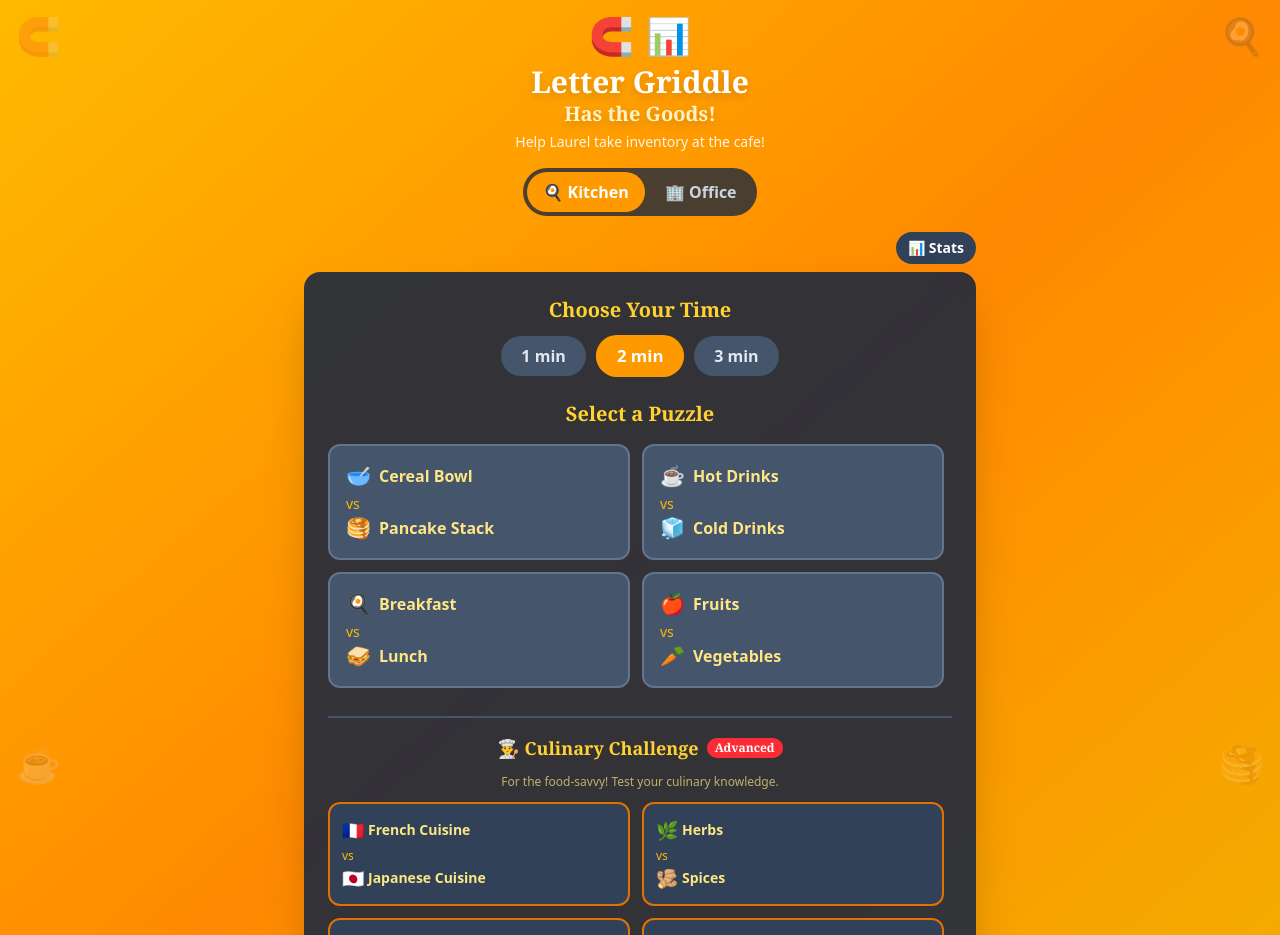
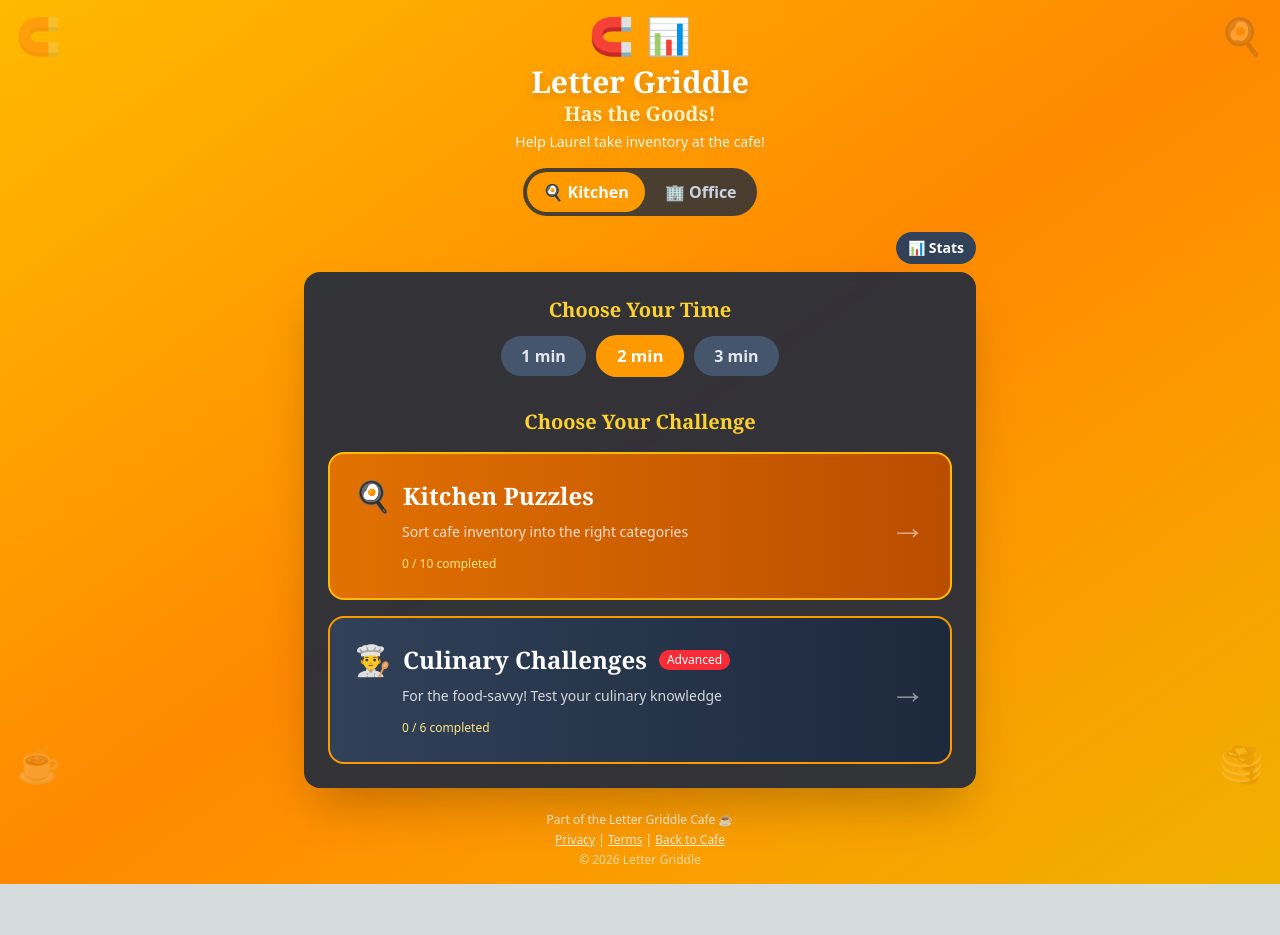
Before and after one commit to lauriegriddle/griddle-game, a Next.js app: page /goods in a window 1280 px wide. Shown: the top 935 px of the page. After the commit the page ends 884 px from the top, so only its background shows below. Built offline with nearby package versions, Linux system fonts and the light colour scheme.

Commit message:
Redesign puzzle selection with two-screen flow - eliminates scroll issues

```diff
--- a/app/goods/page.js
+++ b/app/goods/page.js
@@ -805,8 +805,9 @@ const HasTheGoods = () => {
   // Mode state - kitchen or office
   const [gameMode, setGameMode] = useState('kitchen'); // 'kitchen' or 'office'
 
-  // Game state
-  const [gameState, setGameState] = useState('menu'); // 'menu', 'playing', 'won', 'lost'
+  // Game state - now includes 'selectType' for choosing regular vs challenge
+  const [gameState, setGameState] = useState('menu'); // 'menu', 'selectType', 'selectPuzzle', 'playing', 'won', 'lost'
+  const [puzzleType, setPuzzleType] = useState('regular'); // 'regular' or 'challenge'
   const [currentPuzzle, setCurrentPuzzle] = useState(null);
   const [selectedTime, setSelectedTime] = useState(120); // Default 2 minutes
   const [timeLeft, setTimeLeft] = useState(0);
@@ -817,10 +818,6 @@ const HasTheGoods = () => {
   const [wrongPlacements, setWrongPlacements] = useState({});
   const [showConfetti, setShowConfetti] = useState(false);
   const [mistakesMade, setMistakesMade] = useState(0);
-
-  // Touch scroll tracking - prevents accidental puzzle selection while scrolling
-  const [isScrolling, setIsScrolling] = useState(false);
-  const scrollTimeoutRef = React.useRef(null);
 
   // Stats and modals
   const [showStatsModal, setShowStatsModal] = useState(false);
@@ -1074,28 +1071,8 @@ const HasTheGoods = () => {
     return `${mins}:${secs.toString().padStart(2, '0')}`;
   };
 
-  // Handle scroll events - track when user is scrolling to prevent accidental clicks
-  const handleScrollStart = () => {
-    setIsScrolling(true);
-    if (scrollTimeoutRef.current) {
-      clearTimeout(scrollTimeoutRef.current);
-    }
-  };
-
-  const handleScrollEnd = () => {
-    // Small delay before allowing clicks again
-    scrollTimeoutRef.current = setTimeout(() => {
-      setIsScrolling(false);
-    }, 150);
-  };
-
-  // Start game - with scroll protection
+  // Start game
   const startGame = (puzzle) => {
-    // Prevent starting game if user was just scrolling
-    if (isScrolling) {
-      return;
-    }
-
     const allItems = [
       ...puzzle.words.map((w, i) => ({ ...w, id: `word-${i}`, type: 'word' })),
       ...puzzle.emojis.map((e, i) => ({ ...e, id: `emoji-${i}`, type: 'emoji' }))
@@ -1103,6 +1080,9 @@ const HasTheGoods = () => {
 
     // Shuffle items
     const shuffled = [...allItems].sort(() => Math.random() - 0.5);
+
+    // Track puzzle type for "More Puzzles" navigation
+    setPuzzleType(puzzle.difficulty === 'challenge' ? 'challenge' : 'regular');
 
     setCurrentPuzzle(puzzle);
     setFridgeItems(shuffled);
@@ -1355,14 +1335,14 @@ Play at lettergriddle.com/goods`;
           </button>
         </div>
 
-        {/* Menu State */}
+        {/* Menu State - Choose Time and Puzzle Type */}
         {gameState === 'menu' && (
           <div className="bg-slate-800/90 rounded-2xl p-6 shadow-2xl backdrop-blur">
             {/* Time Selection */}
             <h3 className={`text-xl font-bold ${gameMode === 'kitchen' ? 'text-amber-300' : 'text-blue-300'} text-center mb-3`} style={{ fontFamily: 'Georgia, serif' }}>
               Choose Your Time
             </h3>
-            <div className="flex justify-center gap-3 mb-6">
+            <div className="flex justify-center gap-3 mb-8">
               {[60, 120, 180].map((time) => (
                 <button
                   key={time}
@@ -1381,23 +1361,130 @@ Play at lettergriddle.com/goods`;
             </div>
 
             <h3 className={`text-xl font-bold ${gameMode === 'kitchen' ? 'text-amber-300' : 'text-blue-300'} text-center mb-4`} style={{ fontFamily: 'Georgia, serif' }}>
-              Select a Puzzle
+              Choose Your Challenge
             </h3>
 
-            <div
-              className="grid grid-cols-2 gap-3 max-h-64 overflow-y-auto pr-2 mb-4"
-              onScroll={handleScrollStart}
-              onTouchMove={handleScrollStart}
-              onTouchEnd={handleScrollEnd}
-              onMouseUp={handleScrollEnd}
-            >
-              {currentPuzzles.filter(p => !p.difficulty).map((puzzle) => (
+            {/* Two Big Buttons for Regular vs Challenge */}
+            <div className="space-y-4">
+              {/* Regular Puzzles Button */}
+              <button
+                onClick={() => { setPuzzleType('regular'); setGameState('selectPuzzle'); }}
+                className={`w-full p-6 rounded-2xl text-left transition-all hover:scale-[1.02] ${
+                  gameMode === 'kitchen'
+                    ? 'bg-gradient-to-r from-amber-600 to-amber-700 hover:from-amber-500 hover:to-amber-600 border-2 border-amber-400'
+                    : 'bg-gradient-to-r from-blue-600 to-blue-700 hover:from-blue-500 hover:to-blue-600 border-2 border-blue-400'
+                }`}
+              >
+                <div className="flex items-center justify-between">
+                  <div>
+                    <div className="flex items-center gap-3 mb-2">
+                      <span className="text-3xl">{gameMode === 'kitchen' ? '🍳' : '🏢'}</span>
+                      <span className="text-2xl font-bold text-white" style={{ fontFamily: 'Georgia, serif' }}>
+                        {gameMode === 'kitchen' ? 'Kitchen Puzzles' : 'Office Puzzles'}
+                      </span>
+                    </div>
+                    <p className="text-white/80 text-sm ml-12">
+                      {gameMode === 'kitchen'
+                        ? 'Sort cafe inventory into the right categories'
+                        : 'Organize office items and pop culture'}
+                    </p>
+                    <div className="ml-12 mt-2">
+                      <span className={`text-xs ${gameMode === 'kitchen' ? 'text-amber-200' : 'text-blue-200'}`}>
+                        {currentPuzzles.filter(p => !p.difficulty).filter(p => currentModeStats.completedPuzzleIds.includes(p.id)).length} / {currentPuzzles.filter(p => !p.difficulty).length} completed
+                      </span>
+                    </div>
+                  </div>
+                  <span className="text-4xl text-white/50">→</span>
+                </div>
+              </button>
+
+              {/* Challenge Puzzles Button */}
+              <button
+                onClick={() => { setPuzzleType('challenge'); setGameState('selectPuzzle'); }}
+                className={`w-full p-6 rounded-2xl text-left transition-all hover:scale-[1.02] border-2 ${
+                  gameMode === 'kitchen'
+                    ? 'bg-gradient-to-r from-slate-700 to-slate-800 hover:from-slate-600 hover:to-slate-700 border-amber-500'
+                    : 'bg-gradient-to-r from-slate-700 to-slate-800 hover:from-slate-600 hover:to-slate-700 border-blue-500'
+                }`}
+              >
+                <div className="flex items-center justify-between">
+                  <div>
+                    <div className="flex items-center gap-3 mb-2">
+                      <span className="text-3xl">{gameMode === 'kitchen' ? '👨‍🍳' : '🧠'}</span>
+                      <span className="text-2xl font-bold text-white" style={{ fontFamily: 'Georgia, serif' }}>
+                        {gameMode === 'kitchen' ? 'Culinary Challenges' : 'Trivia Challenges'}
+                      </span>
+                      <span className="text-xs bg-red-500 text-white px-2 py-0.5 rounded-full">Advanced</span>
+                    </div>
+                    <p className="text-white/80 text-sm ml-12">
+                      {gameMode === 'kitchen'
+                        ? 'For the food-savvy! Test your culinary knowledge'
+                        : 'For the trivia buffs! Test your knowledge across topics'}
+                    </p>
+                    <div className="ml-12 mt-2">
+                      <span className={`text-xs ${gameMode === 'kitchen' ? 'text-amber-200' : 'text-blue-200'}`}>
+                        {currentPuzzles.filter(p => p.difficulty === 'challenge').filter(p => currentModeStats.completedPuzzleIds.includes(p.id)).length} / {currentPuzzles.filter(p => p.difficulty === 'challenge').length} completed
+                      </span>
+                    </div>
+                  </div>
+                  <span className="text-4xl text-white/50">→</span>
+                </div>
+              </button>
+            </div>
+          </div>
+        )}
+
+        {/* Select Puzzle State - Shows puzzles for chosen type */}
+        {gameState === 'selectPuzzle' && (
+          <div className="bg-slate-800/90 rounded-2xl p-6 shadow-2xl backdrop-blur">
+            {/* Back Button */}
+            <button
+              onClick={() => setGameState('menu')}
+              className="flex items-center gap-2 text-white/70 hover:text-white mb-4 transition-all"
+            >
+              <span className="text-xl">←</span>
+              <span className="font-semibold">Back</span>
+            </button>
+
+            {/* Header */}
+            <div className="text-center mb-6">
+              <div className="flex items-center justify-center gap-3 mb-2">
+                <span className="text-3xl">
+                  {puzzleType === 'regular'
+                    ? (gameMode === 'kitchen' ? '🍳' : '🏢')
+                    : (gameMode === 'kitchen' ? '👨‍🍳' : '🧠')
+                  }
+                </span>
+                <h3 className={`text-2xl font-bold ${gameMode === 'kitchen' ? 'text-amber-300' : 'text-blue-300'}`} style={{ fontFamily: 'Georgia, serif' }}>
+                  {puzzleType === 'regular'
+                    ? (gameMode === 'kitchen' ? 'Kitchen Puzzles' : 'Office Puzzles')
+                    : (gameMode === 'kitchen' ? 'Culinary Challenges' : 'Trivia Challenges')
+                  }
+                </h3>
+                {puzzleType === 'challenge' && (
+                  <span className="text-xs bg-red-500 text-white px-2 py-0.5 rounded-full">Advanced</span>
+                )}
+              </div>
+              <p className="text-white/60 text-sm">
+                {selectedTime / 60} minute mode • Tap a puzzle to start
+              </p>
+            </div>
+
+            {/* Puzzle Grid */}
+            <div className="grid grid-cols-2 gap-3">
+              {currentPuzzles
+                .filter(p => puzzleType === 'challenge' ? p.difficulty === 'challenge' : !p.difficulty)
+                .map((puzzle) => (
                   <button
                     key={puzzle.id}
                     onClick={() => startGame(puzzle)}
                     className={`p-4 rounded-xl text-left transition-all hover:scale-105 ${
                       currentModeStats.completedPuzzleIds.includes(puzzle.id)
                         ? 'bg-green-700 border-2 border-green-500'
+                        : puzzleType === 'challenge'
+                          ? gameMode === 'kitchen'
+                            ? 'bg-slate-700 hover:bg-slate-600 border-2 border-amber-600'
+                            : 'bg-slate-700 hover:bg-slate-600 border-2 border-blue-600'
                           : 'bg-slate-600 hover:bg-slate-500 border-2 border-slate-500'
                     }`}
                   >
@@ -1415,54 +1502,6 @@ Play at lettergriddle.com/goods`;
                     )}
                   </button>
                 ))}
-            </div>
-
-            {/* Challenge Section */}
-            <div className="border-t-2 border-slate-600 pt-4">
-              <h3 className={`text-lg font-bold ${gameMode === 'kitchen' ? 'text-amber-300' : 'text-blue-300'} text-center mb-3 flex items-center justify-center gap-2`} style={{ fontFamily: 'Georgia, serif' }}>
-                {gameMode === 'kitchen' ? '👨‍🍳 Culinary Challenge' : '🧠 Trivia Challenge'}
-                <span className="text-xs bg-red-500 text-white px-2 py-0.5 rounded-full">Advanced</span>
-              </h3>
-              <p className={`${gameMode === 'kitchen' ? 'text-amber-200/70' : 'text-blue-200/70'} text-xs text-center mb-3`}>
-                {gameMode === 'kitchen'
-                  ? 'For the food-savvy! Test your culinary knowledge.'
-                  : 'For the trivia buffs! Test your knowledge across topics.'}
-              </p>
-
-              <div
-                className="grid grid-cols-2 gap-3 max-h-48 overflow-y-auto pr-2"
-                onScroll={handleScrollStart}
-                onTouchMove={handleScrollStart}
-                onTouchEnd={handleScrollEnd}
-                onMouseUp={handleScrollEnd}
-              >
-                {currentPuzzles.filter(p => p.difficulty === 'challenge').map((puzzle) => (
-                  <button
-                    key={puzzle.id}
-                    onClick={() => startGame(puzzle)}
-                    className={`p-3 rounded-xl text-left transition-all hover:scale-105 ${
-                      currentModeStats.completedPuzzleIds.includes(puzzle.id)
-                        ? 'bg-green-700 border-2 border-green-500'
-                        : gameMode === 'kitchen'
-                          ? 'bg-slate-700 hover:bg-slate-600 border-2 border-amber-600'
-                          : 'bg-slate-700 hover:bg-slate-600 border-2 border-blue-600'
-                    }`}
-                  >
-                    <div className="flex items-center gap-1 mb-1">
-                      <span className="text-lg">{puzzle.categoryEmojis[0]}</span>
-                      <span className={`${gameMode === 'kitchen' ? 'text-amber-200' : 'text-blue-200'} font-semibold text-sm`}>{puzzle.categories[0]}</span>
-                    </div>
-                    <div className={`${gameMode === 'kitchen' ? 'text-amber-400' : 'text-blue-400'} text-xs`}>vs</div>
-                    <div className="flex items-center gap-1">
-                      <span className="text-lg">{puzzle.categoryEmojis[1]}</span>
-                      <span className={`${gameMode === 'kitchen' ? 'text-amber-200' : 'text-blue-200'} font-semibold text-sm`}>{puzzle.categories[1]}</span>
-                    </div>
-                    {currentModeStats.completedPuzzleIds.includes(puzzle.id) && (
-                      <div className="text-green-400 text-xs mt-1">✓ Completed</div>
-                    )}
-                  </button>
-                ))}
-              </div>
             </div>
           </div>
         )}
@@ -1597,7 +1636,7 @@ Play at lettergriddle.com/goods`;
             {/* Back button */}
             <div className="text-center mt-4">
               <button
-                onClick={() => setGameState('menu')}
+                onClick={() => setGameState('selectPuzzle')}
                 className="text-white/70 hover:text-white text-sm underline"
               >
                 ← Back to puzzles
@@ -1664,10 +1703,10 @@ Play at lettergriddle.com/goods`;
                   🔄 Play Again
                 </button>
                 <button
-                  onClick={() => setGameState('menu')}
+                  onClick={() => setGameState('selectPuzzle')}
                   className="bg-slate-600 hover:bg-slate-500 text-white px-6 py-3 rounded-full font-bold transition-all flex items-center gap-2"
                 >
-                  🧲 More
+                  🧲 More Puzzles
                 </button>
               </div>
             </div>
@@ -1731,10 +1770,10 @@ Play at lettergriddle.com/goods`;
                   💪 Try Again
                 </button>
                 <button
-                  onClick={() => setGameState('menu')}
+                  onClick={() => setGameState('selectPuzzle')}
                   className="bg-slate-600 hover:bg-slate-500 text-white px-6 py-3 rounded-full font-bold transition-all"
                 >
-                  🧲 Other Puzzles
+                  🧲 More Puzzles
                 </button>
               </div>
             </div>
```
Lines whose indentation alone changed are shown as unchanged.
